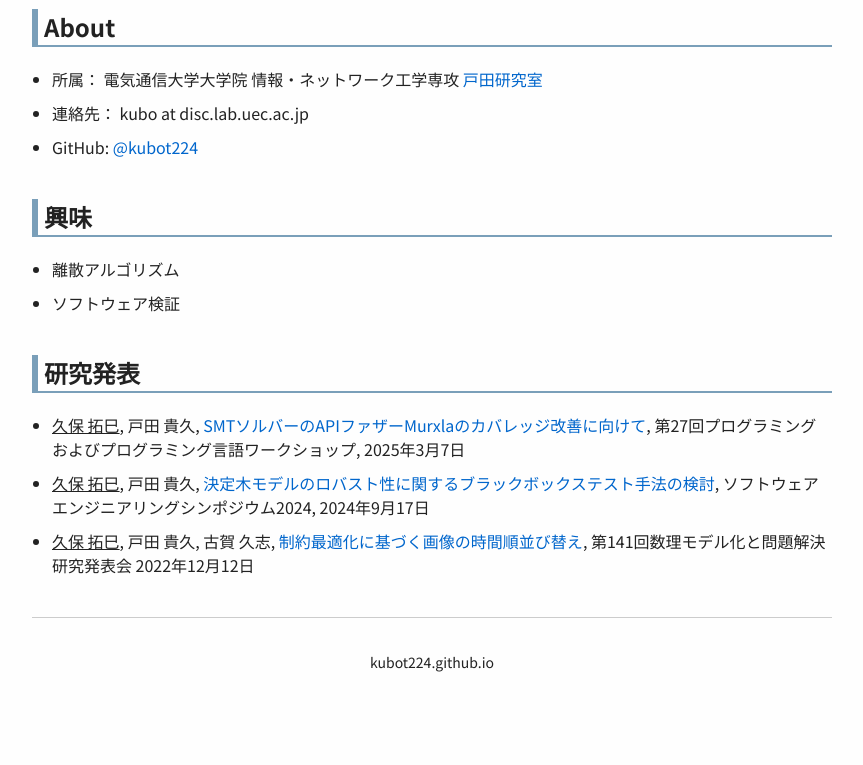
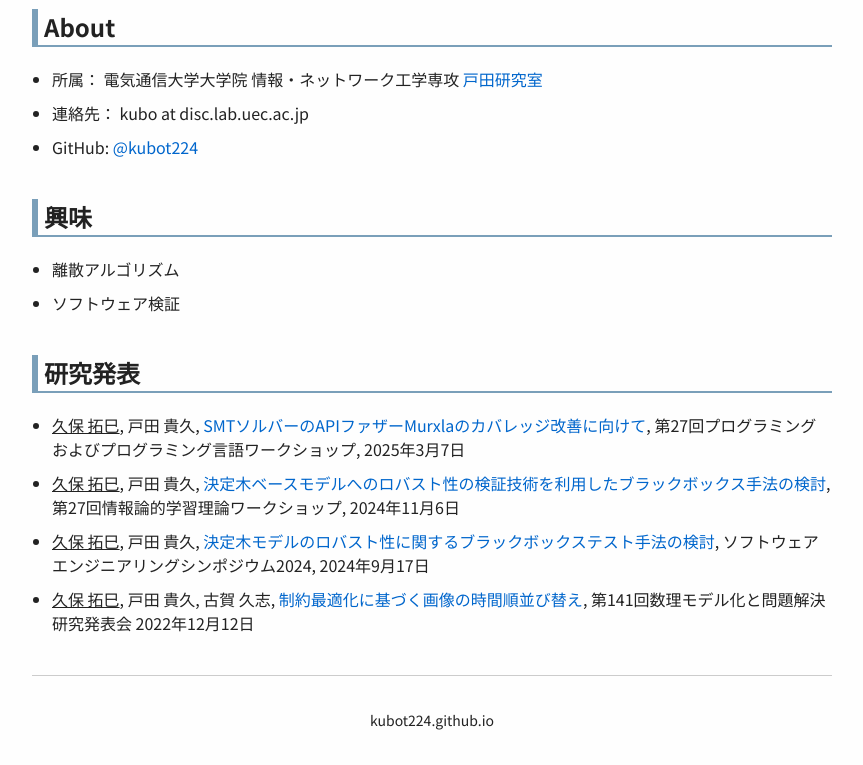
Before and after one commit to kubot224/kubot224.github.io, a plain HTML site: page index.html in a window 1280 px wide. Shown: the part 95-860 px from the top of the page, without its empty margins (208-1071 px from the left). Before the commit the page ends 802 px from the top, so only its background shows below. Drawn offline with Linux system fonts and the light colour scheme.

Commit message:
update presentations

```diff
--- a/index.html
+++ b/index.html
@@ -38,6 +38,7 @@
 <h2>研究発表</h2>
 <ul>
 <li><span class="first-author">久保 拓巳</span>, 戸田 貴久, <a href="https://jssst-ppl.org/workshop/2025/program.html#pgroup-C">SMTソルバーのAPIファザーMurxlaのカバレッジ改善に向けて</a>, 第27回プログラミングおよびプログラミング言語ワークショップ, 2025年3月7日</li>
+<li><span class="first-author">久保 拓巳</span>, 戸田 貴久, <a href="https://ibisml.org/ibis2024/posters/#tue-e">決定木ベースモデルへのロバスト性の検証技術を利用したブラックボックス手法の検討</a>, 第27回情報論的学習理論ワークショップ, 2024年11月6日</li>
 <li><span class="first-author">久保 拓巳</span>, 戸田 貴久, <a href="https://ses.sigse.jp/2024/workshop.html#ws5">決定木モデルのロバスト性に関するブラックボックステスト手法の検討</a>, ソフトウェアエンジニアリングシンポジウム2024, 2024年9月17日</li>
 <li><span class="first-author">久保 拓巳</span>, 戸田 貴久, 古賀 久志, <a href="https://ipsj.ixsq.nii.ac.jp/records/222794">制約最適化に基づく画像の時間順並び替え</a>, 第141回数理モデル化と問題解決研究発表会 2022年12月12日</li>
 </ul>
```
